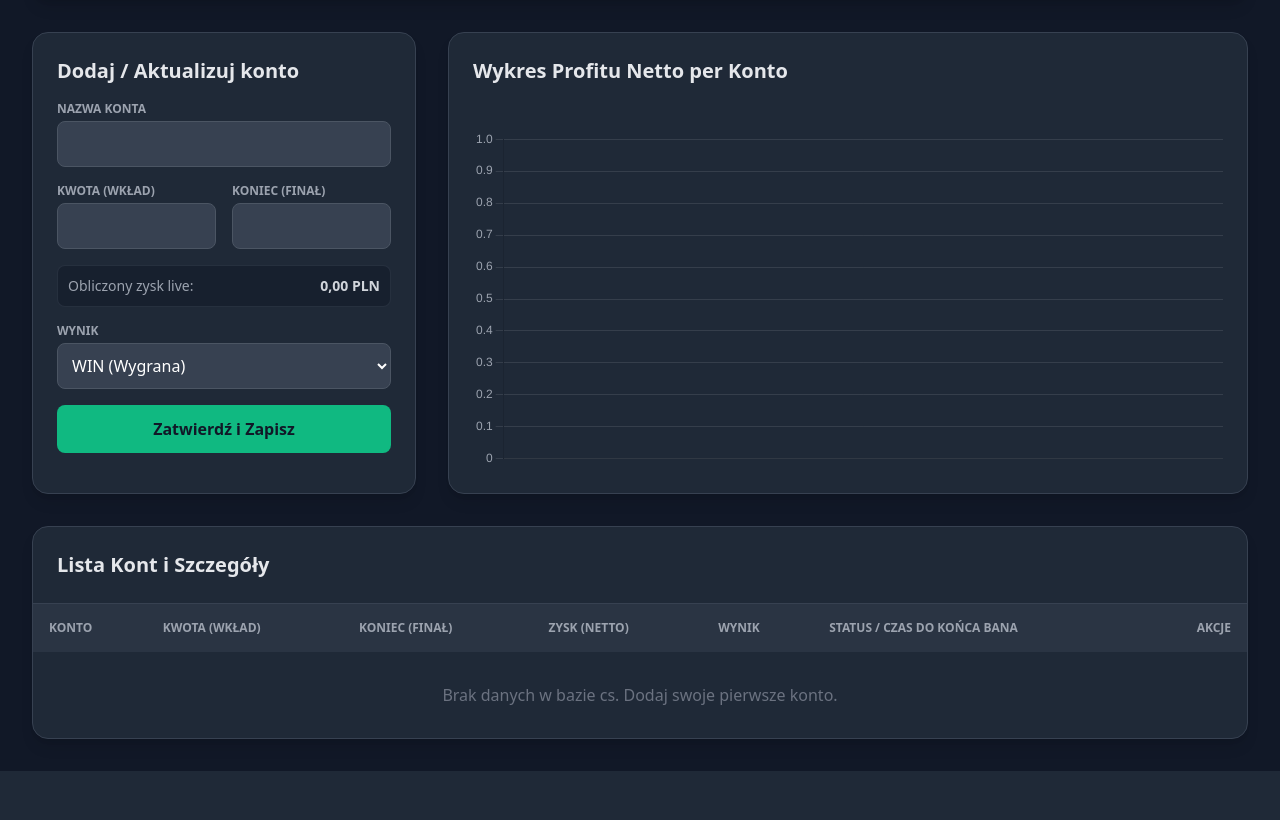
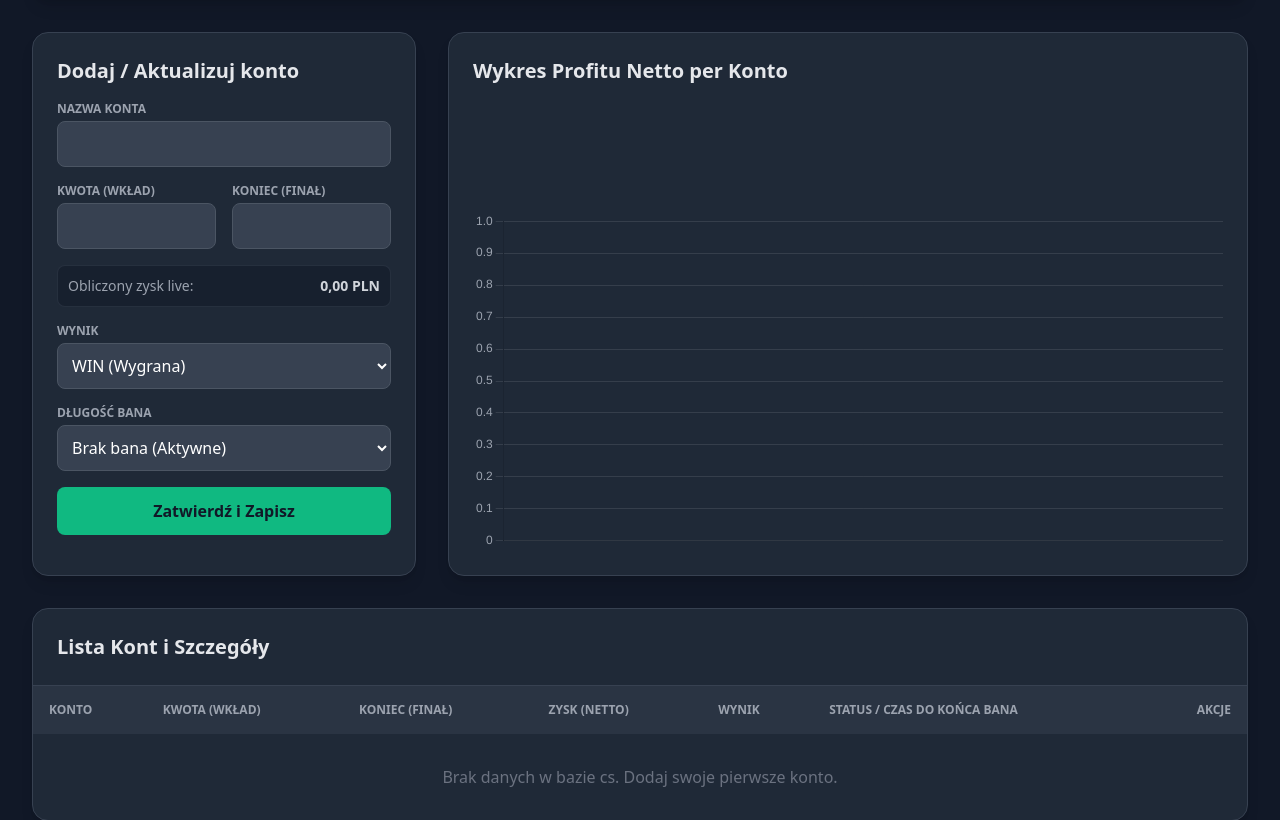
Before and after one commit to qexo4/cs-manager, a PHP site: page / in a window 1280 px wide. Shown: the part 268-1088 px from the top of the page. Before the commit the page ends 1039 px from the top, so only its background shows below. Run offline with PHP 8.4, Linux system fonts and the light colour scheme; data that the repository does not hold is empty; some libraries are stand-ins or nearby versions.

Commit message:
Update index.php

```diff
--- a/index.php
+++ b/index.php
@@ -1,5 +1,5 @@
 <?php
-// Przywrócono: skrypt cron odpala się przy odświeżeniu strony, aby aktualizować bany w tle
+// Skrypt cron odpala się przy odświeżeniu, aby aktualizować statusy w tle
 require_once 'cron.php';
 
 // Pobranie danych
@@ -113,6 +113,21 @@ $chartData = array_reverse($chartData);
                         </select>
                     </div>
 
+                    <div>
+                        <label class="block text-xs font-semibold text-gray-400 uppercase mb-1">Długość bana</label>
+                        <select name="ban_days" id="ban-days-select" class="w-full bg-gray-700 border border-gray-600 rounded-lg p-2.5 text-white focus:ring-2 focus:ring-emerald-500 focus:outline-none" onchange="toggleCustomDateInput()">
+                            <option value="0">Brak bana (Aktywne)</option>
+                            <option value="8">8 dni</option>
+                            <option value="30">30 dni</option>
+                            <option value="custom">Własna data (Wybierz z kalendarza)...</option>
+                        </select>
+                    </div>
+
+                    <div id="custom-date-container" class="hidden bg-gray-750 p-3 rounded-lg border border-gray-650 space-y-1">
+                        <label class="block text-xs font-semibold text-amber-400 uppercase">Kiedy dokładnie kończy się ban?</label>
+                        <input type="datetime-local" id="custom-date-input" class="w-full bg-gray-700 border border-gray-600 rounded-lg p-2 text-white focus:ring-2 focus:ring-emerald-500 focus:outline-none">
+                    </div>
+
                     <button type="submit" class="w-full bg-emerald-500 hover:bg-emerald-600 text-gray-900 font-bold p-3 rounded-lg transition duration-200 cursor-pointer">
                         Zatwierdź i Zapisz
                     </button>
@@ -164,7 +179,7 @@ $chartData = array_reverse($chartData);
                                         <?php endif; ?>
                                     </td>
                                     <td class="p-4">
-                                        <?php if (isset($acc['ban_days']) && $acc['ban_days'] > 0 && !empty($acc['ban_start_at'])): ?>
+                                        <?php if ($acc['ban_days'] > 0 && $acc['ban_start_at']): ?>
                                             <?php
                                             $startTimeMs = strtotime($acc['ban_start_at']) * 1000;
                                             $banDays = $acc['ban_days'];
@@ -193,6 +208,47 @@ $chartData = array_reverse($chartData);
     </div>
 
     <script>
+        // PRZYWRÓCONO: Pokazywanie i ukrywanie kalendarza
+        function toggleCustomDateInput() {
+            const select = document.getElementById('ban-days-select');
+            const container = document.getElementById('custom-date-container');
+            const input = document.getElementById('custom-date-input');
+
+            if (select.value === 'custom') {
+                container.classList.remove('hidden');
+                input.setAttribute('required', 'required');
+            } else {
+                container.classList.add('hidden');
+                input.removeAttribute('required');
+            }
+        }
+
+        // PRZYWRÓCONO: Przeliczanie kalendarza na dni przed wysłaniem formularza
+        document.getElementById('account-form').addEventListener('submit', function(e) {
+            const select = document.getElementById('ban-days-select');
+            if (select.value === 'custom') {
+                const customDateVal = document.getElementById('custom-date-input').value;
+                if (!customDateVal) {
+                    e.preventDefault();
+                    alert('Proszę wybrać datę i godzinę zakończenia bana!');
+                    return;
+                }
+
+                const targetDate = new Date(customDateVal);
+                const now = new Date();
+                const diffMs = targetDate - now;
+                const diffDays = Math.ceil(diffMs / (1000 * 60 * 60 * 24));
+
+                if (diffDays <= 0) {
+                    e.preventDefault();
+                    alert('Wybrana data zakończenia bana musi być w przyszłości!');
+                    return;
+                }
+
+                select.options[select.selectedIndex].value = diffDays;
+            }
+        });
+
         // LIVE OBLICZANIE ZYSKU W FORMULARZU
         const inputAmount = document.getElementById('input-amount');
         const inputEnd = document.getElementById('input-end');
@@ -214,7 +270,7 @@ $chartData = array_reverse($chartData);
         inputAmount.addEventListener('input', calculateLiveProfit);
         inputEnd.addEventListener('input', calculateLiveProfit);
 
-        // PRZYWRÓCONO: LIVE COUNTDOWN BANA + AKTUALIZACJA GÓRNEGO KAFELKA
+        // LIVE COUNTDOWN BANA + AKTUALIZACJA GÓRNEGO KAFELKA
         function updateBanTimers() {
             const now = Date.now();
             let shortestTime = Infinity;
```
